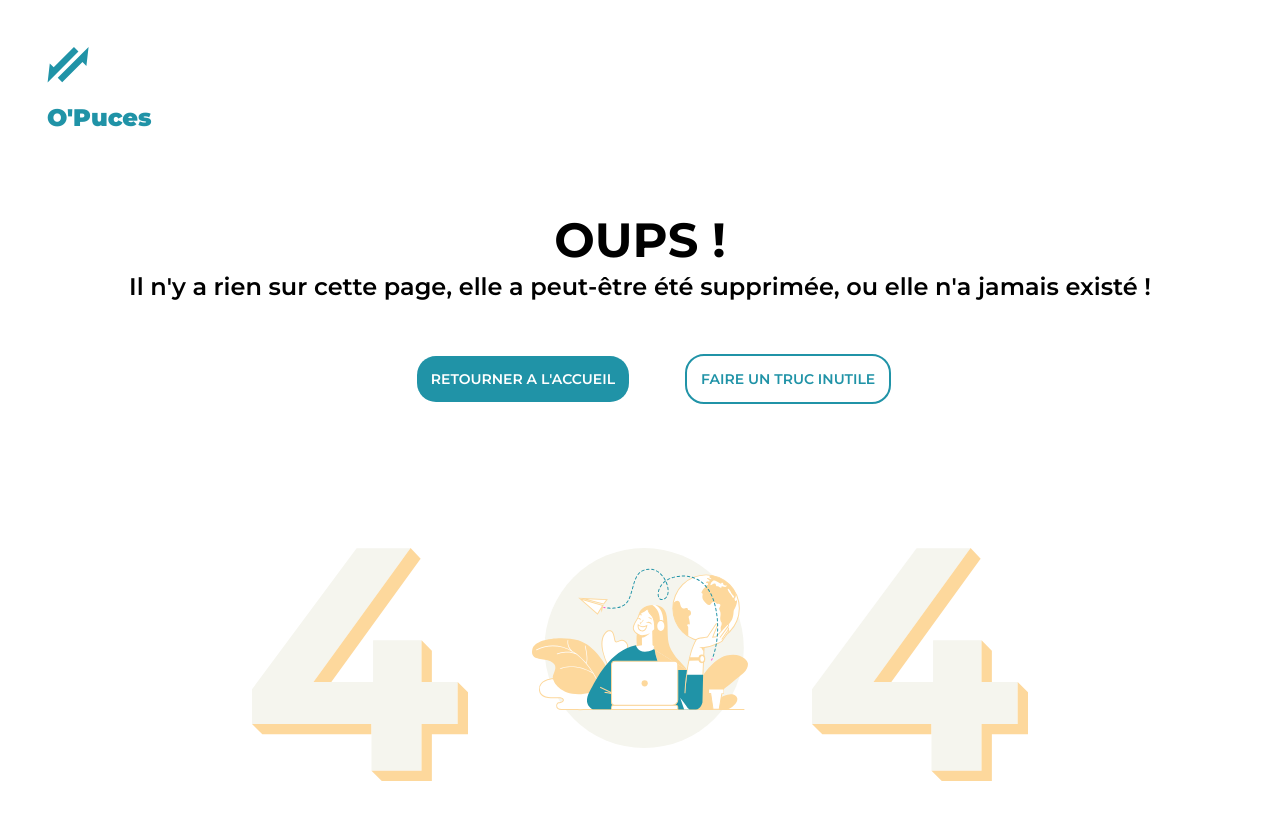
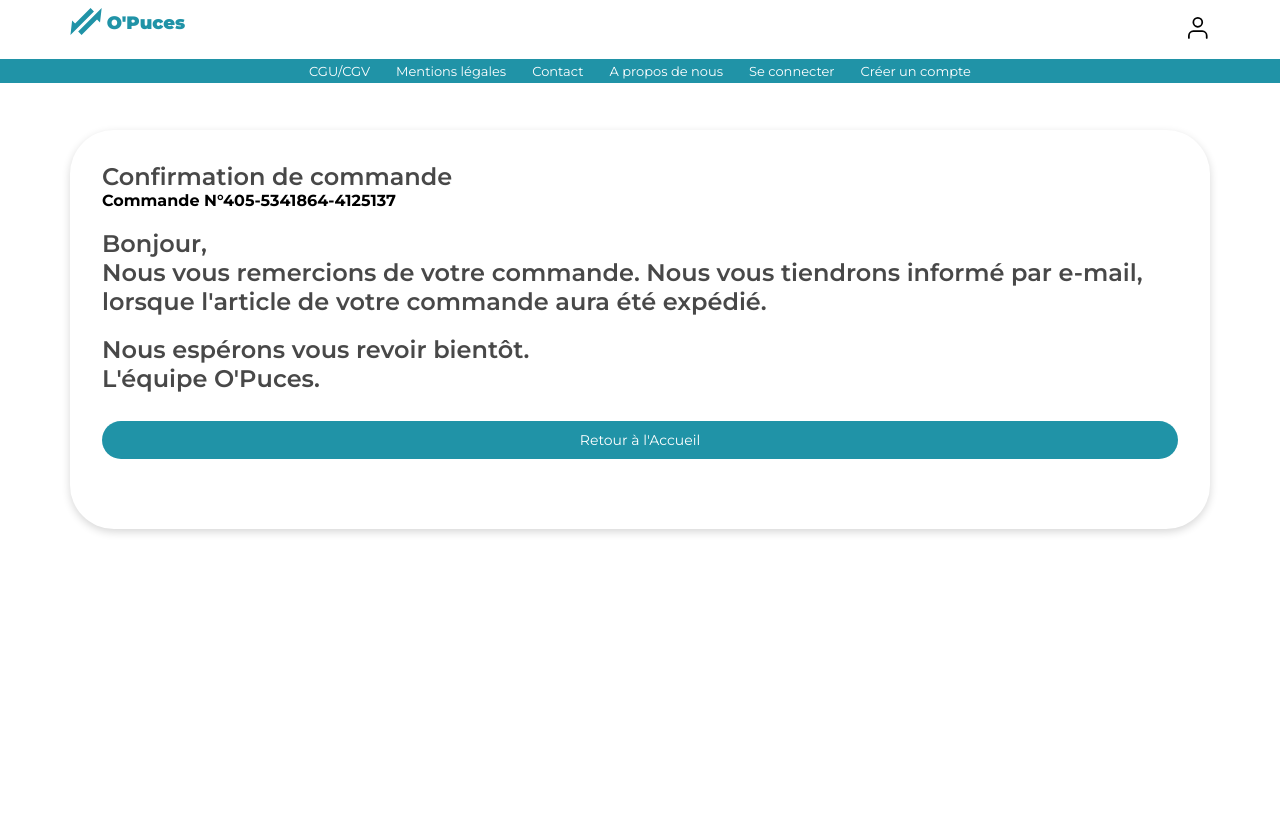
Before and after one commit to Gaetan-CRISTINA/Projet-OPuces-Front, a Vue app in the folder opuces/: page /payement-success in a window 1280 px wide. Shown: the top 820 px of the page. Built offline with nearby package versions, Linux system fonts and the light colour scheme; no server answers.

Commit message:
modif css

```diff
--- a/opuces/src/components/molecules/UserCard.vue
+++ b/opuces/src/components/molecules/UserCard.vue
@@ -51,7 +51,7 @@
     /> -->
 
     <div class="voir-plus">
-      <button>VOIR L'ANNONCE</button>
+      <button>Modifier L'Annonce</button>
 
 
 
@@ -64,7 +64,7 @@
 
         }"
       >
-        <button class="delete">Supprimer L'ANNONCE</button>
+        <button class="delete">Supprimer L'Annonce</button>
       </router-link>
 
 
--- a/opuces/src/components/organisms/ErrorPage.vue
+++ b/opuces/src/components/organisms/ErrorPage.vue
@@ -1,13 +1,8 @@
 <template>
   <div>
-    <div class="error-header">
-      <router-link
-      :to="{
-        name: 'Home'
-        }">
-      <span><Logo /></span>
-      <h2>O'Puces</h2>
-      </router-link>
+    <Header2 />
+    <div class="illusLamp">
+      <IllusLamp />
     </div>
     <div class="error-text">
       <span>OUPS !</span>
@@ -39,17 +34,20 @@
         <img src="../../assets/svg/Quatre.svg" alt="" />
       </div>
     </div>
+
   </div>
 </template>
 
 <script>
-import Logo from "../atoms/Logo";
+import Header2 from "../organisms/Header2";
 import IllusPlane from "../atoms/IllusPlane";
+import IllusLamp from "../atoms/IllusLamp.vue";
 export default {
   name: "ErrorPage",
   components: {
-    Logo,
+    Header2,
     IllusPlane,
+    IllusLamp
   },
 };
 </script>
@@ -133,6 +131,8 @@ export default {
     justify-content: center;
     margin: 10%;
   }
+
+
 }
 @media screen and (min-width: 1200px) {
   .error-button {
@@ -140,5 +140,6 @@ export default {
   }
 }
 @media screen and (min-width: 1400px) {
+
 }
 </style>
--- a/opuces/src/plugins/router.js
+++ b/opuces/src/plugins/router.js
@@ -25,6 +25,7 @@ import DeleteClassified from '../views/DeleteClassified.vue'
 import Search from '../views/Search.vue'
 import About from '../views/About.vue'
 import UserCart from '../views/UserCart.vue'
+import PayementSuccess from '../views/PayementSuccess.vue'
 Vue.use(VueRouter)
 
 const routes = [
@@ -117,6 +118,11 @@ const routes = [
     component: UserCart
   },
   {
+    path: '/payement-success',
+    name: 'PayementSuccess',
+    component: PayementSuccess
+  },
+  {
     path: '*',
     component: ErrorPages
   }
--- a/opuces/src/views/CreateClassified.vue
+++ b/opuces/src/views/CreateClassified.vue
@@ -219,6 +219,7 @@ form {
   justify-content: center;
   align-items: center;
   flex-direction: column;
+  width: 100%;
 }
 select {
   width: 200px;
@@ -275,6 +276,7 @@ input:focus {
 .displayForm {
   display: flex;
   flex-direction: column;
+  width: 100%;
 }
 .CreateClassifiedFormTitle {
   margin-bottom: 15px;
--- /dev/null
+++ b/opuces/src/views/PayementSuccess.vue
@@ -0,0 +1,119 @@
+<template>
+<div>
+<Header2 />
+  <div class="illusLamp">
+      <IllusLamp />
+    </div>
+    <div class="main-container">
+
+        <div class="display-cart">
+            <h2>Confirmation de commande</h2>
+            <h4>Commande N°405-5341864-4125137</h4><br>
+
+            <h2>Bonjour,</h2>
+            <h2>Nous vous remercions de votre commande. Nous vous tiendrons informé par e-mail, lorsque l'article de votre commande aura été expédié.</h2><br>
+
+            <h2>Nous espérons vous revoir bientôt.</h2>
+            <h2>L'équipe O'Puces.</h2>
+
+            <div>
+             <router-link
+                :to="{
+                    name: 'Home'}
+                    "><button class="--button connect">
+
+                     Retour à l'Accueil
+                </button></router-link>
+            </div>
+        </div>
+    </div>
+</div>
+</template>
+
+<script>
+
+import Header2 from '../components/organisms/Header2.vue'
+import IllusLamp from '../components/atoms/IllusLamp.vue'
+
+export default {
+  name: 'PayementSuccess',
+  components: {
+    Header2,
+    IllusLamp
+
+  }
+}
+</script>
+
+<style scoped lang="scss">
+@import "../assets/scss/main";
+
+
+.display-cart {
+    border-radius: 44px;
+    -webkit-box-shadow: 0px 3px 9px 0px rgba(0, 0, 0, 0.16);
+  -moz-box-shadow: 0px 3px 9px 0px rgba(0, 0, 0, 0.16);
+  box-shadow: 0px 3px 9px 0px rgba(0, 0, 0, 0.16);
+  margin-top:130px;
+  padding: 2rem;
+  }
+
+.main-container {
+  display: flex;
+  justify-content: space-around;
+}
+button {
+  border-radius: 19px;
+  padding: 1px;
+  width: 345px;
+  height: 38px;
+  color: white;
+  width: 100%;
+  border: none;
+  margin: 17px;
+  display: flex;
+  justify-content: center;
+  align-items: center;
+  font-size: 14px;
+  font-weight: 900px;
+  cursor: pointer;
+  transition: all .3s;
+}
+button:hover {
+  background-color: $secondary-green;
+}
+.connect {
+  background-color: $main-green;
+  margin: 28px 0 38px 0;
+}
+@media screen and (min-width: 576px) {
+  .illusLamp {
+    display: none;
+  }
+}
+@media screen and (min-width: 768px) {
+
+ .illusLamp {
+    display: none;
+  }
+}
+
+@media screen and (min-width: 992px) {
+  .illusLamp {
+    display: none;
+  }
+
+}
+@media screen and (min-width: 1200px) {
+  .illusLamp {
+    display: none;
+  }
+}
+@media screen and (min-width: 1400px) {
+  .illusLamp {
+    display: block;
+    position: fixed;
+    margin-left: 6%;
+  }
+}
+</style>
--- a/opuces/src/views/UserCart.vue
+++ b/opuces/src/views/UserCart.vue
@@ -6,19 +6,41 @@
     </div>
     <div class="main-container">
       <div class="display-cart">
-        <h1>Récapitulatif de votre commande</h1>
+        <h3>Récapitulatif de la commande</h3>
+
+        <h1>Titre de l'annonce</h1>
+        <h2>Je suis le titre</h2>
+        <h1>Description</h1>
+        <p>Je suis la description</p>
+        <h1>Prix</h1>
+        <h2>Argent €</h2>
+        <h1>Mode de livraison</h1>
+        <h2>Pigeon voyageur</h2>
       </div>
-      <h1>Titre de l'annonce</h1>
-      <!-- <h2>{{classified.title.rendered}}</h2>  -->
-      <h1>Description</h1>
-      <!-- <p v-html="classified.content.rendered"></p> -->
-      <h1>Prix</h1>
-      <!-- <h2>{{classified.classifiedPrice}}€</h2> -->
 
-      <div>
+      <div class="display-user">
+        <h3>Récapitulatif de la Livraison</h3>
 
+        <h1>Nom et prénom</h1>
+        <h2>Team Opuces</h2>
+        <h1>Adresse</h1>
+        <p>215 rue du soleil levant</p>
+        <p>3ème planète après le soleil
+        <h1>Code Postal</h1>
+        <h2>17 568 12</h2>
+        <h1>Ville</h1>
+        <h2>Xandar</h2>
+        <h1>Numéro de téléphone</h1>
       </div>
+
     </div>
+    <router-link
+      :to="{
+        name: 'PayementSuccess'
+        }"><button class="pay">
+
+      procéder au paiement
+      </button></router-link>
   </div>
 </template>
 
@@ -34,28 +56,90 @@ export default {
     Header2,
     IllusLamp,
   },
-  async created(){
-      const ClassifiedId =  storage.get('ClassifiedIdCart')
-      console.log(ClassifiedId);
-      this.classified = await classifiedsService.loadClassifiedsById(ClassifiedId);
-
-  }
-
+  async created() {
+    const ClassifiedId = storage.get("ClassifiedIdCart");
+    console.log(ClassifiedId);
+    this.classified = await classifiedsService.loadClassifiedsById(
+      ClassifiedId
+    );
+  },
 };
 </script>
 
 
 <style scoped lang="scss">
 @import "../assets/scss/main";
+.display-cart, .display-user {
+    border-radius: 44px;
+    -webkit-box-shadow: 0px 3px 9px 0px rgba(0, 0, 0, 0.16);
+  -moz-box-shadow: 0px 3px 9px 0px rgba(0, 0, 0, 0.16);
+  box-shadow: 0px 3px 9px 0px rgba(0, 0, 0, 0.16);
+  }
+.main-container {
+  display: flex;
+  justify-content: space-around;
+}
+h3{
+  margin-bottom: 15px;
+}
+.display-user, .display-cart{
+  border: 1px solid $main-green;
+  margin: 8rem 1rem ;
+  padding: 2rem;
 
+
+}
+button {
+  font-size: 12px;
+  font-weight: 700;
+  color: $main-green;
+  padding: 0.5em 1em;
+  border-radius: 22px;
+  border: solid 1px $main-green;
+  background-color: #fff;
+  margin-top: 0.5em;
+  transition: all 0.3s;
+  cursor: pointer;
+  margin-left: 70%;
+  margin-top: 0.5rem;
+}
+
+button:hover {
+  background-color: $main-green;
+  color: #fff;
+  border: solid 1px $main-green;
+}
 @media screen and (min-width: 576px) {
+  .illusLamp {
+    display: none;
+  }
 }
 @media screen and (min-width: 768px) {
+  .display-user, .display-cart {
+    text-align: center;
+    width: 50%;
+    display: block;
+  }
+  .illusLamp {
+    display: none;
+  }
 }
 @media screen and (min-width: 992px) {
+  .illusLamp {
+    display: none;
+  }
+
 }
 @media screen and (min-width: 1200px) {
+  .illusLamp {
+    display: none;
+  }
 }
 @media screen and (min-width: 1400px) {
+  .illusLamp {
+    display: block;
+    position: fixed;
+    margin-left: 6%;
+  }
 }
 </style>
--- a/opuces/src/views/UserProfil.vue
+++ b/opuces/src/views/UserProfil.vue
@@ -1,27 +1,6 @@
 <template>
   <div>
-    <div class="headerLink">
-      <router-link
-        :to="{
-          name: 'Home',
-        }"
-      >
-        <div id="left-header-mobile">
-          <span><Logo /></span>
-          <h2>O'Puces</h2>
-        </div>
-      </router-link>
-      <router-link
-        :to="{
-          name: 'Logout',
-        }"
-      >
-        <div id="left-header-mobile">
-          <button>Se Deconnecter</button>
-
-        </div>
-      </router-link>
-    </div>
+    <Header2 />
     <div>
       <UserProfilMobile />
     </div>
@@ -30,16 +9,16 @@
 
 <script>
 import UserProfilMobile from "../components/organisms/UserProfilMobile.vue";
-import Logo from "../components/atoms/Logo.vue";
-
+import Header2 from "../components/organisms/Header2.vue";
 export default {
   name: "UserProfil",
   components: {
-    Logo,
     UserProfilMobile,
+    Header2
   },
 };
 </script>
+
 
 <style scoped lang="scss">
 @import "../assets/scss/main";
```
Also changed, not shown: opuces/src/components/organisms/PageRegister.vue (+1 -7 lines).
